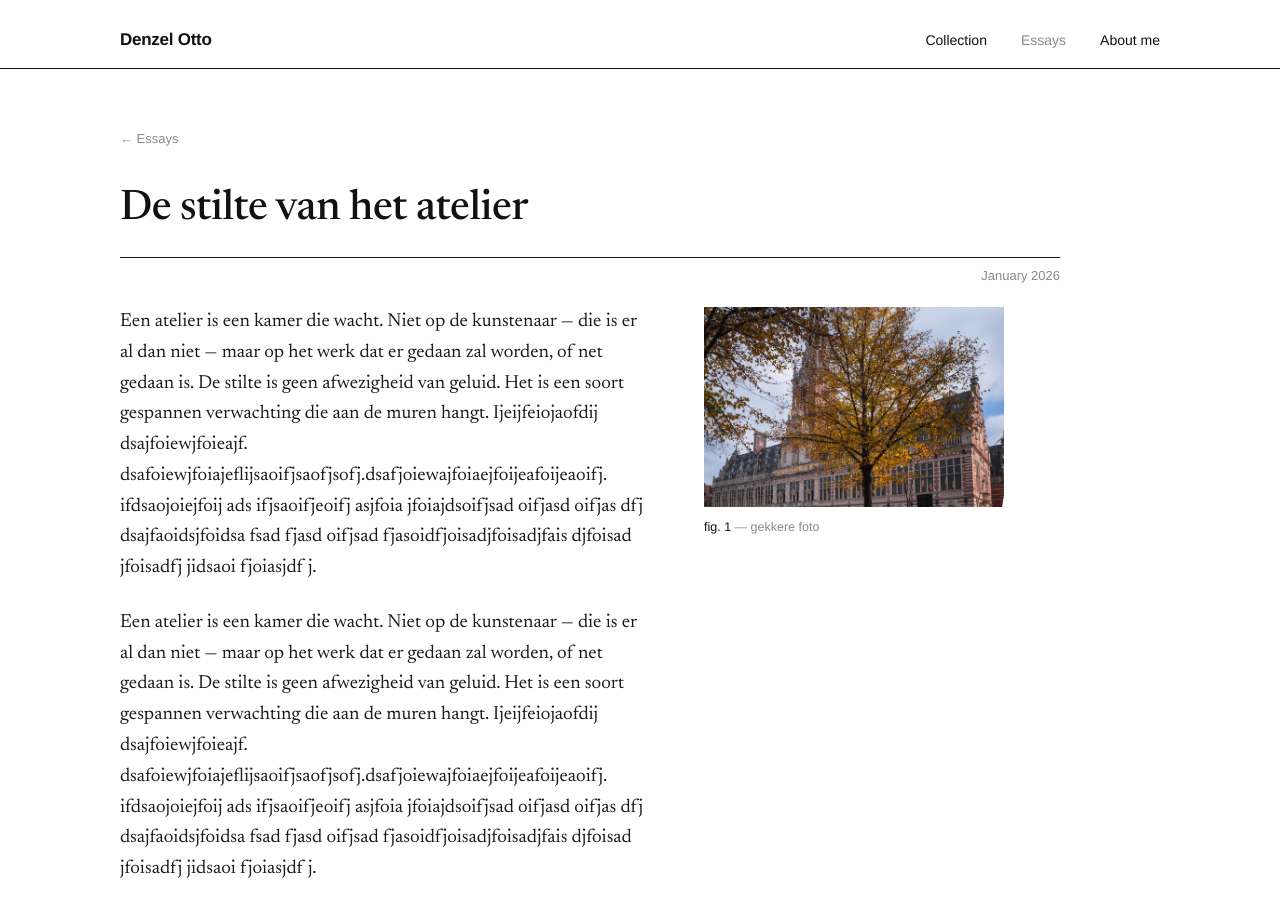
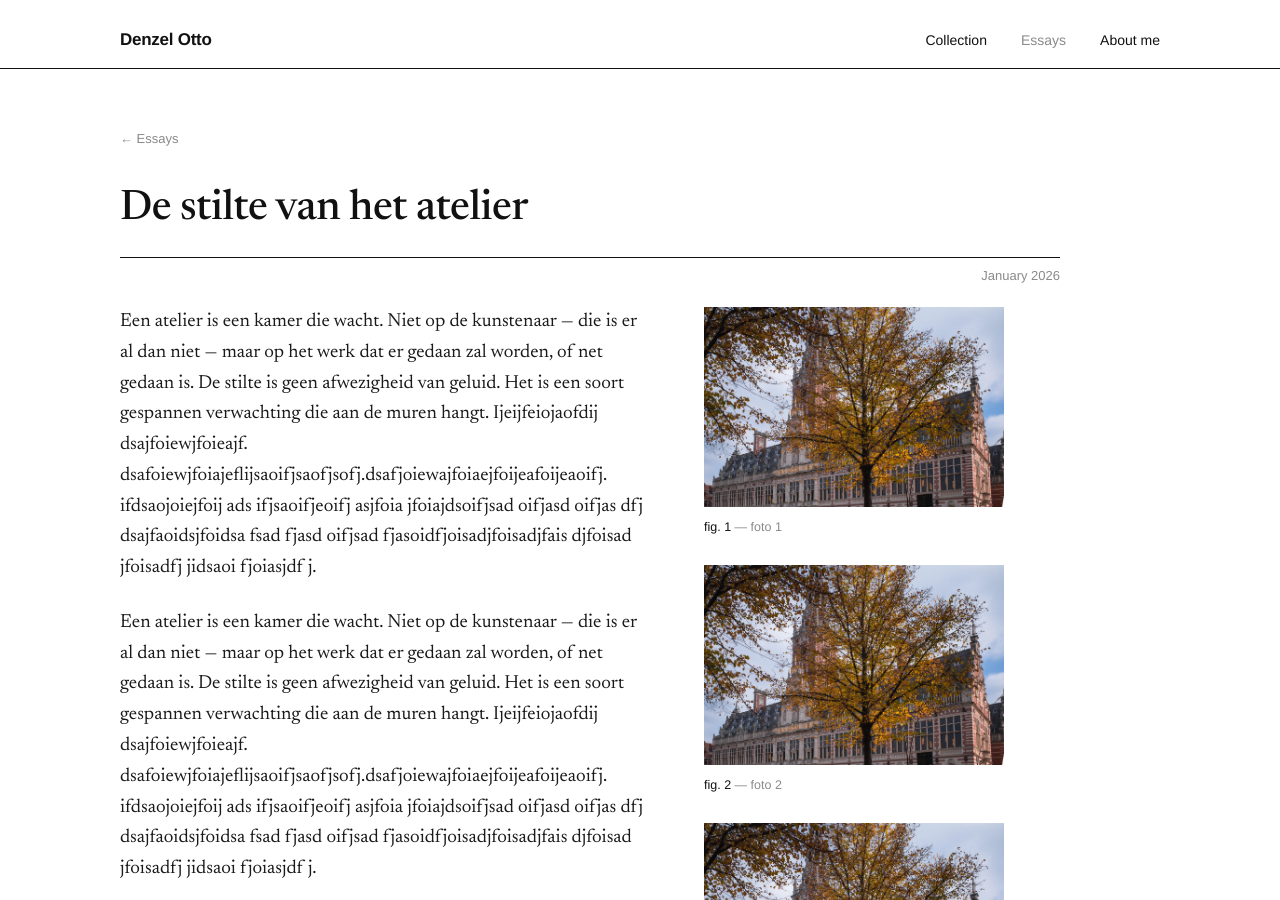
Before and after one commit to Denzelotto/denzelotto.com, a Jekyll site: the page built from _essays/de-stilte-van-het-atelier.md, in a window 1280 px wide and 900 px high. Built offline with Jekyll 4.4.1, drawn with Linux system fonts in a browser that asks for light colours; some of the changed text lies outside the part shown.

Commit message:
Restore three-image test block in essay
Co-Authored-By: Claude Sonnet 4.6 <noreply@anthropic.com>

```diff
--- a/_essays/de-stilte-van-het-atelier.md
+++ b/_essays/de-stilte-van-het-atelier.md
@@ -6,6 +6,8 @@ language: nl
 ---
 Een atelier is een kamer die wacht. Niet op de kunstenaar — die is er al dan niet — maar op het werk dat er gedaan zal worden, of net gedaan is. De stilte is geen afwezigheid van geluid. Het is een soort gespannen verwachting die aan de muren hangt. Ijeijfeiojaofdij dsajfoiewjfoieajf. dsafoiewjfoiajeflijsaoifjsaofjsofj.dsafjoiewajfoiaejfoijeafoijeaoifj. ifdsaojoiejfoij ads ifjsaoifjeoifj asjfoia jfoiajdsoifjsad oifjasd oifjas dfj dsajfaoidsjfoidsa fsad fjasd oifjsad fjasoidfjoisadjfoisadjfais djfoisad jfoisadfj jidsaoi fjoiasjdf j.
 
+![foto 1](/assets/images/LBT114-20.webp)
+![foto 2](/assets/images/LBT114-20.webp)
 ![gekkere foto](/assets/images/LBT114-20.webp)
 
 Een atelier is een kamer die wacht. Niet op de kunstenaar — die is er al dan niet — maar op het werk dat er gedaan zal worden, of net gedaan is. De stilte is geen afwezigheid van geluid. Het is een soort gespannen verwachting die aan de muren hangt. Ijeijfeiojaofdij dsajfoiewjfoieajf. dsafoiewjfoiajeflijsaoifjsaofjsofj.dsafjoiewajfoiaejfoijeafoijeaoifj. ifdsaojoiejfoij ads ifjsaoifjeoifj asjfoia jfoiajdsoifjsad oifjasd oifjas dfj dsajfaoidsjfoidsa fsad fjasd oifjsad fjasoidfjoisadjfoisadjfais djfoisad jfoisadfj jidsaoi fjoiasjdf j.
```
